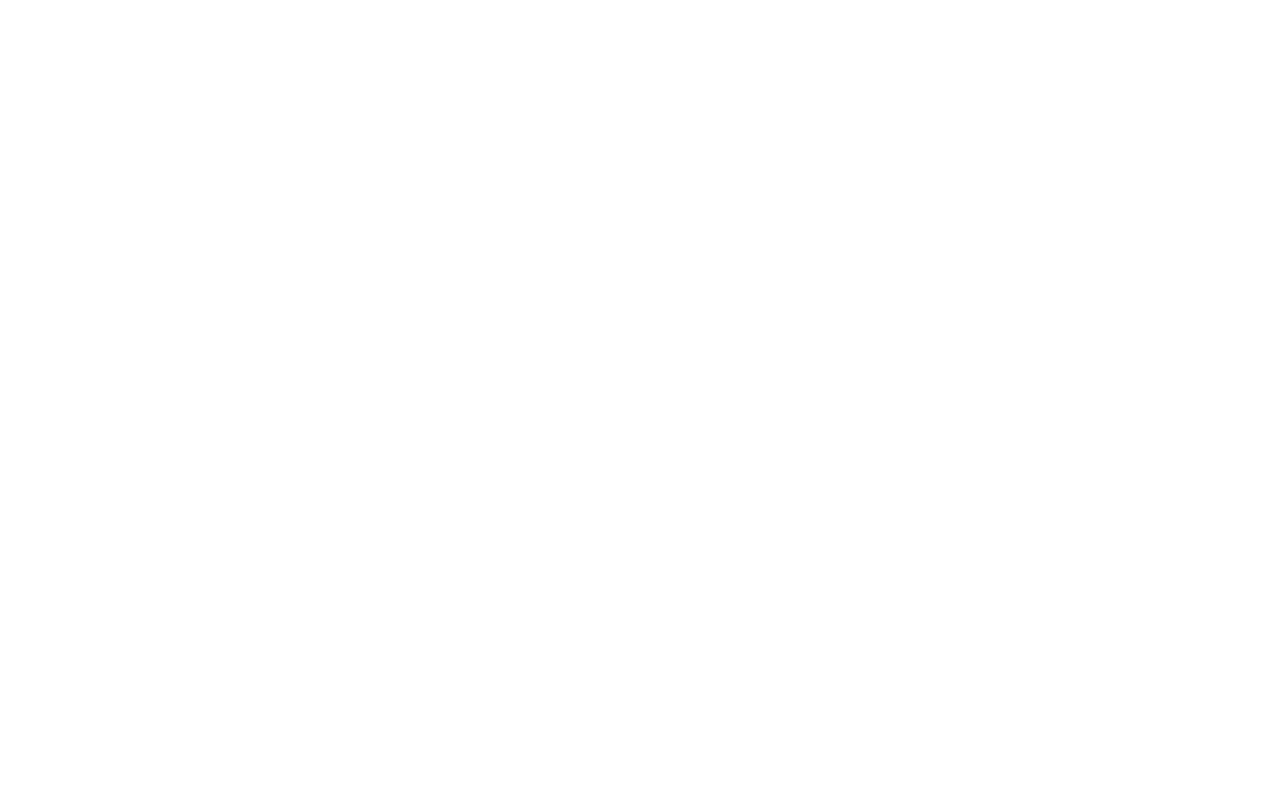
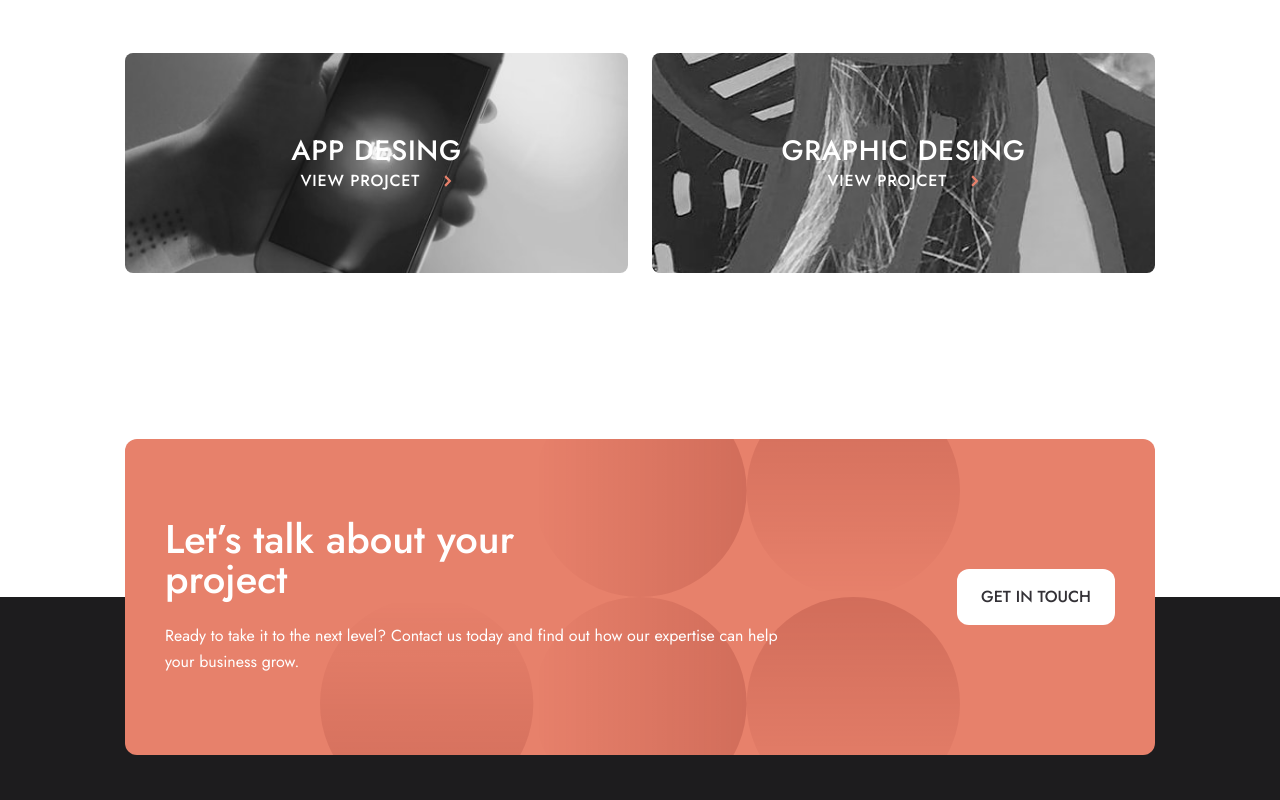
Before and after one commit to EshrakRahman/designo-multi-page-website, a React (Vite) app: page /web in a window 1280 px wide. Shown: the part 1620-2420 px from the top of the page. Before the commit the page ends 1673 px from the top, so only its background shows below. Built offline with nearby package versions, Linux system fonts and the light colour scheme.

Commit message:
web desing page done

```diff
--- a/src/components/header/SmallHeader.jsx
+++ b/src/components/header/SmallHeader.jsx
@@ -9,7 +9,7 @@
             <h1 className="font-medium text-white md:text-5xl md:leading-12 text-3xl leading-8 ">
               Web Design
             </h1>
-            <p className="font-normal text-white leading-6 text-center max-w-80 md:max-w-110 x-auto">
+            <p className="font-normal text-white leading-6 text-center max-w-90 md:max-w-110 x-auto">
               We build websites that serve as powerful marketing tools and bring
               memorable brand experiences.
             </p>
--- a/src/components/shared/Service.jsx
+++ b/src/components/shared/Service.jsx
@@ -1,5 +1,4 @@
 import { iconRightArrow } from "@/assets";
-import { Container } from ".";
 
 export default function Service({ title, bgImg, className = "" }) {
   return (
@@ -9,7 +8,7 @@
       >
         <div className="absolute  inset-0 bg-peach opacity-0 group-hover:opacity-90 transition-all duration-300 "></div>
         <div className="info relative z-10 flex flex-col items-center justify-center ">
-          <h3 className="text-[40px] md:text-[28px] font-medium md:leading-9 leading-12 tracking-wide text-white uppercase">
+          <h3 className="text-4xl md:text-[28px] font-medium md:leading-9 leading-12 tracking-wide text-white uppercase">
             {title}
           </h3>
           <div className=" flex items-center gap-6">
--- /dev/null
+++ b/src/components/webdesing/WebServiceContainer.jsx
@@ -0,0 +1,14 @@
+import { Container, Service } from "../shared";
+
+export default function WebServiceContainer() {
+  return (
+    <>
+      <Container>
+        <section className="grid grid-cols-1 grid-rows-2 md:grid-cols-2 gap-6 pb-20">
+          <Service title="app desing" bgImg="bg-app-design" />
+          <Service title="graphic desing" bgImg="bg-graphic-design" />
+        </section>
+      </Container>
+    </>
+  );
+}
--- a/src/components/webdesing/index.js
+++ b/src/components/webdesing/index.js
@@ -1 +1,2 @@
 export { default as PhotoCardContainer } from "./PhotoCardContainer";
+export { default as WebServiceContainer } from "./WebServiceContainer";
--- a/src/pages/Webdesign.jsx
+++ b/src/pages/Webdesign.jsx
@@ -3,6 +3,8 @@
   MobileNav,
   SmallHeader,
   PhotoCardContainer,
+  WebServiceContainer,
+  Footer,
 } from "@/components";
 
 export default function Webdesign() {
@@ -12,6 +14,8 @@
       <DesktopNavbar />
       <SmallHeader />
       <PhotoCardContainer />
+      <WebServiceContainer />
+      <Footer />
     </>
   );
 }
```
